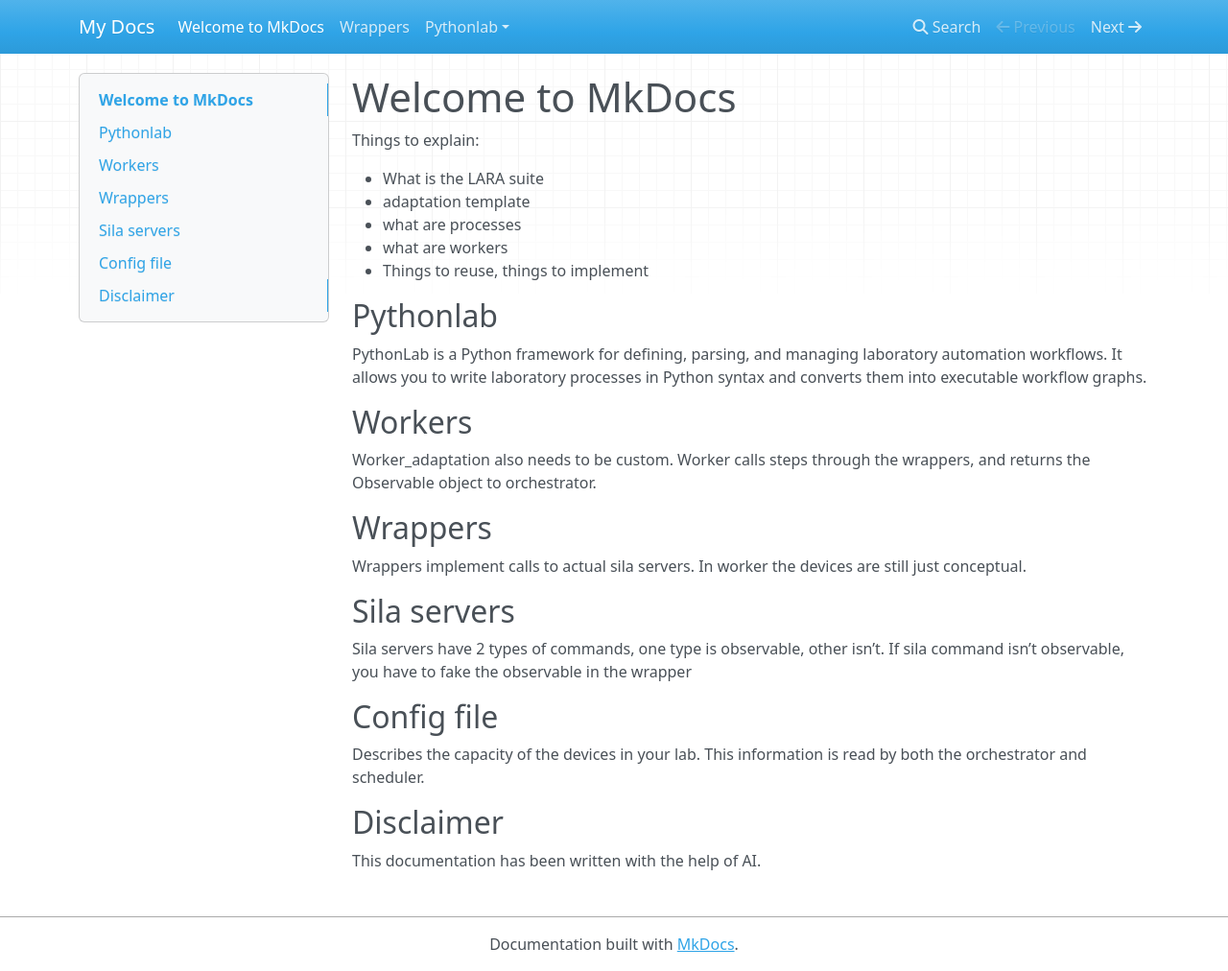
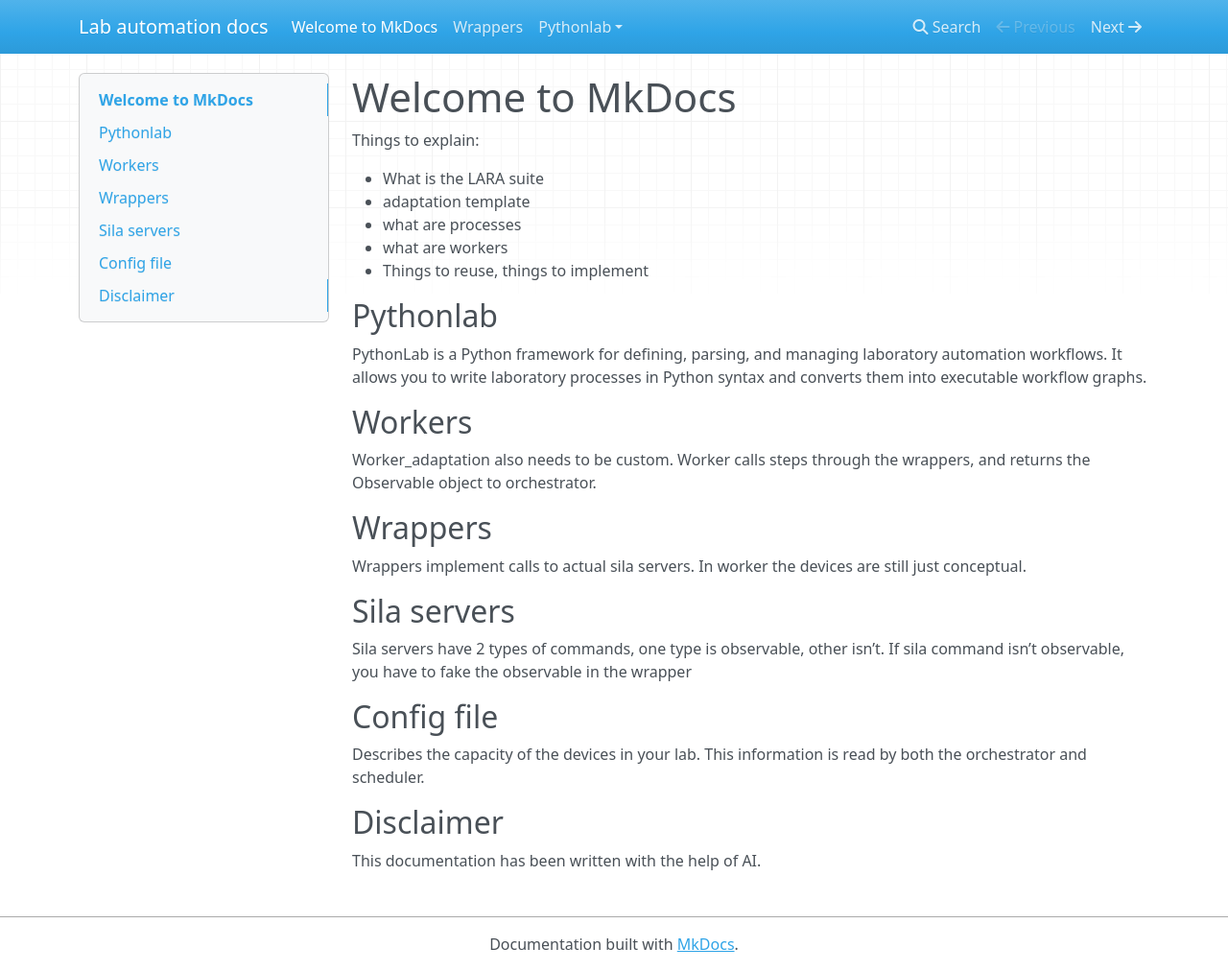
Before and after one commit to OSLA-project/python-lab-automation-tutorial, an MkDocs documentation site: the page built from docs/index.md, in a window 1280 px wide and 1012 px high. Shown: the whole window at 96% size. Built offline with MkDocs 1.6.1, drawn with Linux system fonts in a browser that asks for light colours; nearby versions of some CDN libraries.

Commit message:
New title

```diff
--- a/mkdocs.yml
+++ b/mkdocs.yml
@@ -1 +1 @@
-site_name: My Docs
+site_name: Lab automation docs
```
